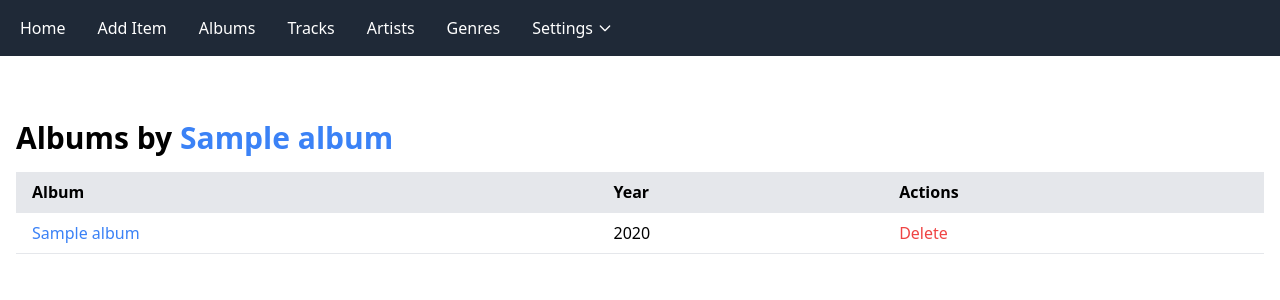
After one commit to cloonix/spotify-manager, a Flask app: template templates/artist_albums.html in a window 1280 px wide. The commit adds this page. Shown: the top 300 px of the page. Run offline with Flask 3, Linux system fonts and the light colour scheme; the template is opened without the code that fills it: most values are stand-ins (such as "Sample title", 1, 10 or a date in 2020); some libraries are stand-ins or nearby versions.

Commit message:
make use of the new route and dictionaries

```diff
--- /dev/null
+++ b/templates/artist_albums.html
@@ -0,0 +1,44 @@
+{% extends "base.html" %}
+{% block content %}
+<div class="container mx-auto mt-8 px-4">
+    {% if albums %}
+        <h1 class="text-3xl font-bold mb-4">
+            Albums by
+            <a href="{{ albums[0].spotify_uri }}" target="_blank" class="text-blue-500 hover:underline">
+                {{ albums[0].artist_name }}
+            </a>
+        </h1>
+        <div class="overflow-x-auto">
+            <table class="min-w-full bg-white">
+                <thead class="bg-gray-200">
+                    <tr>
+                        <th class="py-2 px-4 border-b text-left">Album</th>
+                        <th class="py-2 px-4 border-b text-left">Year</th>
+                        <th class="py-2 px-4 border-b text-left">Actions</th>
+                    </tr>
+                </thead>
+                <tbody>
+                    {% for album in albums %}
+                    <tr class="hover:bg-gray-100">
+                        <td class="py-2 px-4 border-b">
+                            <a href="{{ album.uri }}" class="text-blue-500 hover:underline">
+                                {{ album.album_name }}
+                            </a>
+                        </td>
+                        <td class="py-2 px-4 border-b">{{ album.release_year }}</td>
+
+                        <td class="py-2 px-4 border-b">
+                            <form action="{{ url_for('delete_album_route', album_id=album.id) }}" method="POST" class="inline">
+                                <button type="submit" class="text-red-500 hover:underline delete-button" data-item-type="album">Delete</button>
+                            </form>
+                        </td>
+                    </tr>
+                    {% endfor %}
+                </tbody>
+            </table>
+        </div>
+    {% else %}
+        <p class="text-gray-600">No albums found for this artist.</p>
+    {% endif %}
+</div>
+{% endblock %}
--- a/templates/genres.html
+++ b/templates/genres.html
@@ -1,12 +1,12 @@
 {% extends "base.html" %}
 {% block content %}
 <div class="container mx-auto mt-8 px-4">
-    <h2 class="text-2xl font-bold mb-6">Genres</h1>
+    <h2 class="text-2xl font-bold mb-6">Genres</h2>
     <ul class="list-disc pl-6">
         {% for genre in genres %}
             <li>
-                <a href="{{ url_for('genre_albums', genre_id=genre[0]) }}" class="text-blue-500 hover:underline">
-                    {{ genre[1] }}
+                <a href="{{ url_for('genre_albums', genre_id=genre.id) }}" class="text-blue-500 hover:underline">
+                    {{ genre.name }}
                 </a>
             </li>
         {% endfor %}
```
Also changed, not shown: templates/albums.html (+8 -4 lines), templates/artists.html (+15 -2 lines), templates/genre_albums.html (+12 -4 lines).
